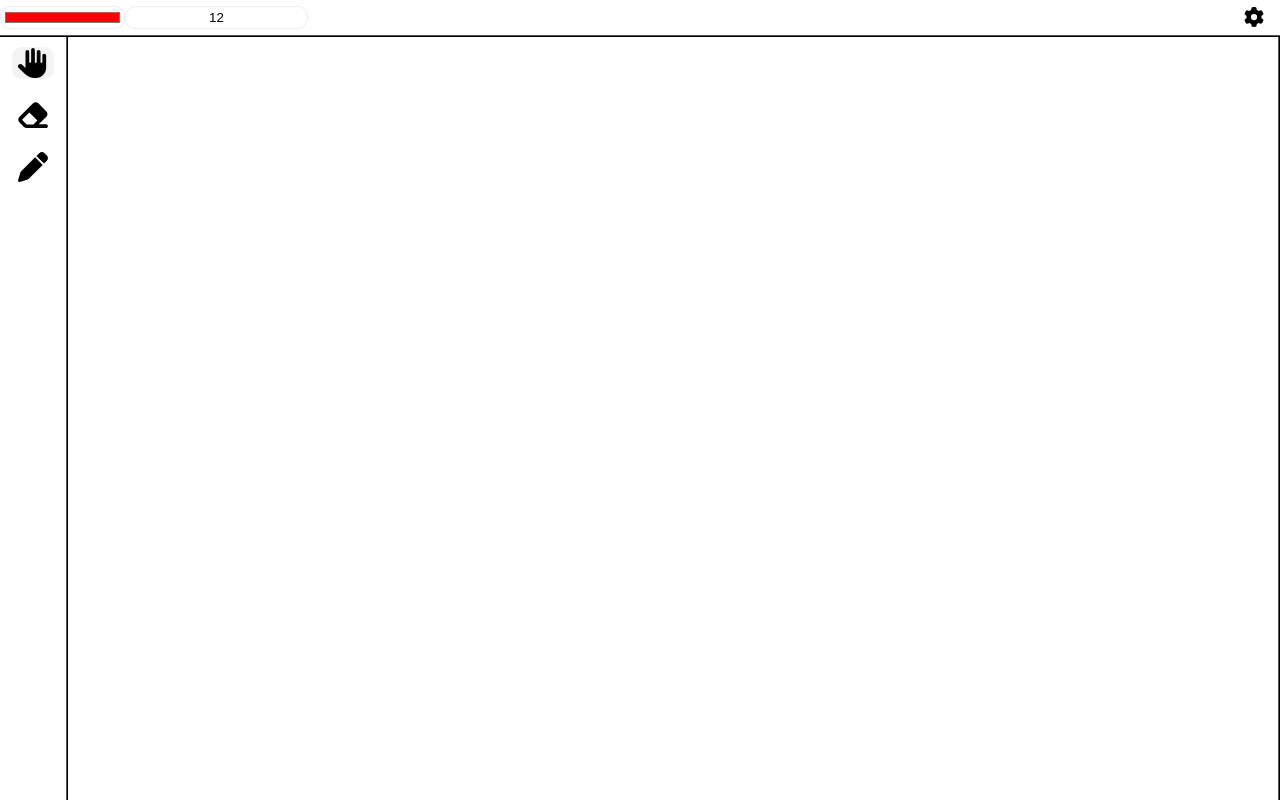
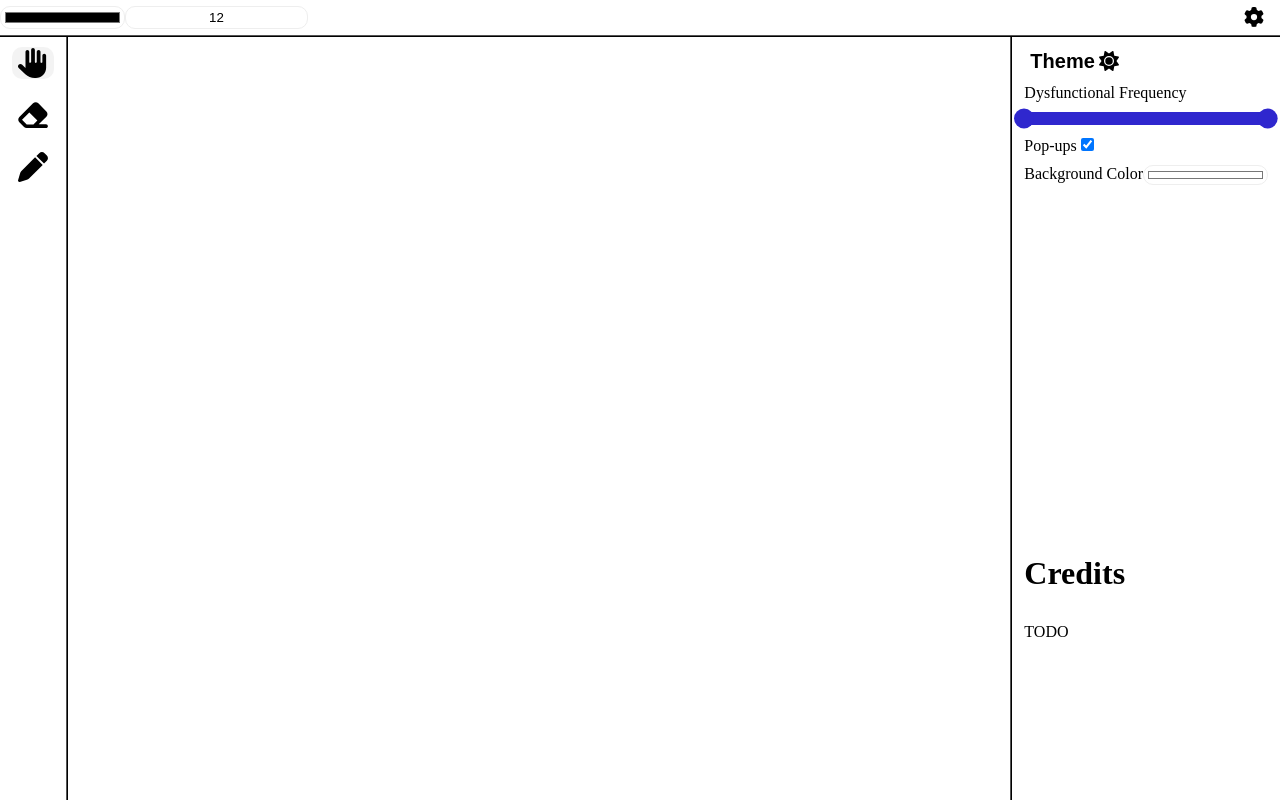
Before and after one commit to ZMensRain/Drawing-Hackathon, a React (Vite) app: page / in a window 1280 px wide. Built offline with nearby package versions, Linux system fonts and the light colour scheme.

Commit message:
updated animation for settings panel to stop the background color input box from changing size weirdly. Started using settings type. and updated styling

```diff
--- a/src/App.css
+++ b/src/App.css
@@ -62,9 +62,10 @@ input {
 #settingsBar {
   background-color: white;
   border-left: 2px ridge black;
-  width: 0px;
   display: flex;
   flex-direction: column;
+  gap: 15px;
+  overflow: hidden;
 }
 
 #topBar {
@@ -79,3 +80,12 @@ input {
   align-items: "center";
   vertical-align: middle;
 }
+
+.unselectable {
+  -webkit-touch-callout: none;
+  -webkit-user-select: none;
+  -khtml-user-select: none;
+  -moz-user-select: none;
+  -ms-user-select: none;
+  user-select: none;
+}
--- a/src/App.tsx
+++ b/src/App.tsx
@@ -3,26 +3,32 @@ import "./App.css";
 import TopBar from "./componets/topbar";
 import { useState, useEffect } from "react";
 import SideBar from "./componets/sidebar";
+import SettingsPanel from "./componets/settingsPanel";
 
 import { useAnimate } from "framer-motion";
-import { FontAwesomeIcon } from "@fortawesome/react-fontawesome";
+import { settings } from "./models/settings";
 
 function App() {
-  const currentColor = "#ff0000";
-  const currentPixelSize = 12;
-  const [currentTool, setCurrentTool] = useState(0);
+  const [settings, setSettings] = useState<settings>({
+    backgroundColor: "#ffffff",
+    brushColor: "#000000",
+    brushSize: 12,
+    dysfunctionalRange: [1, 60],
+    theme: "light",
+    tool: 0,
+    popups: true,
+  });
 
   const [showSettings, setShowSettings] = useState(false);
 
   const [scope, animate] = useAnimate();
 
-  console.log("aaaaa");
   useEffect(() => {
     const enterAnimation = async () => {
       if (showSettings) {
-        animate(scope.current, { width: 300 }, { duration: 0.2 });
+        animate(scope.current, { x: 300 }, { duration: 0.2 });
       } else {
-        animate(scope.current, { width: 0 }, { duration: 0.1 });
+        animate(scope.current, { x: 0 }, { duration: 0.1 });
       }
     };
     enterAnimation();
@@ -31,32 +37,49 @@ function App() {
   return (
     <>
       <TopBar
-        currentColor={currentColor}
-        currentPixel={currentPixelSize}
-        onSettingsPressed={() => {
-          setShowSettings(!showSettings);
-        }}
+        currentColor={settings.brushColor}
+        currentPixel={settings.brushSize}
+        onSettingsPressed={() => setShowSettings(!showSettings)}
+        onChooseColor={(color) =>
+          setSettings({ ...settings, brushColor: color })
+        }
+        onPixelChange={(brushSize) =>
+          setSettings({
+            ...settings,
+            brushSize: Number(brushSize.replace("px", "")),
+          })
+        }
       />
       <div id="center">
-        <SideBar selectedIndex={currentTool} setSelected={setCurrentTool} />
+        <SideBar
+          selectedIndex={settings.tool}
+          setSelected={(toolIndex) =>
+            setSettings({ ...settings, tool: toolIndex })
+          }
+        />
         <div id="drawingArea"></div>
-        <div id="settingsBar" ref={scope}>
-          <div style={{ margin: 10 }}>
-            <button
-              style={{
-                color: "black",
-                fontSize: 20,
-                fontWeight: "bold",
-                alignItems: "center",
-                gap: 4,
-                display: "flex",
-              }}
-            >
-              Theme
-              <FontAwesomeIcon icon="sun" />
-            </button>
-            <label>Dysfunctional Frequency</label>
-          </div>
+        <div ref={scope} id="settingsBar">
+          <SettingsPanel
+            values={settings.dysfunctionalRange}
+            backgroundColor={settings.backgroundColor}
+            popups={settings.popups}
+            theme={settings.theme}
+            setValues={(range) =>
+              setSettings({ ...settings, dysfunctionalRange: range })
+            }
+            onBackgroundColorChange={(color) =>
+              setSettings({ ...settings, backgroundColor: color })
+            }
+            onPopupsChange={(value) =>
+              setSettings({ ...settings, popups: value })
+            }
+            onThemeButtonPressed={() =>
+              setSettings({
+                ...settings,
+                theme: settings.theme == "light" ? "dark" : "light",
+              })
+            }
+          />
         </div>
       </div>
     </>
```
